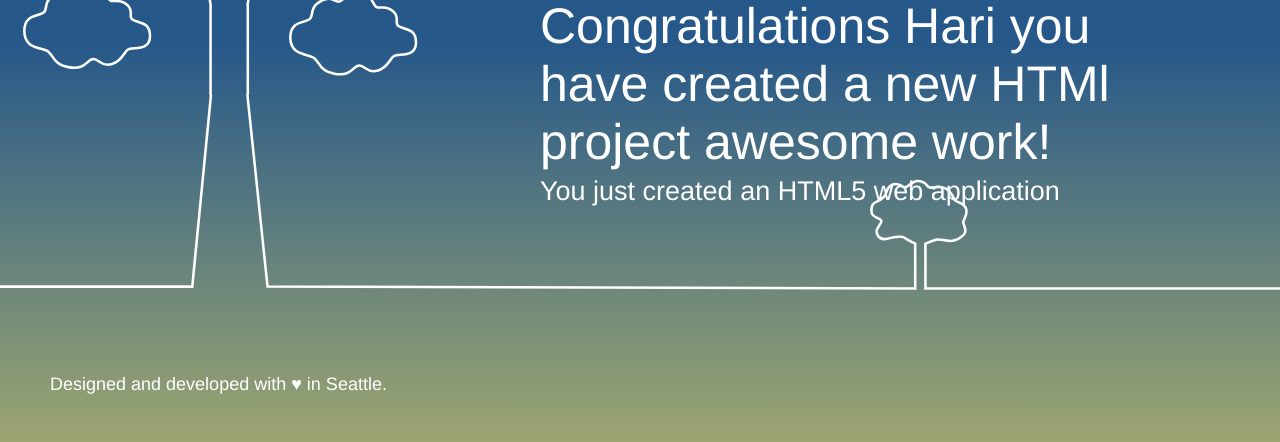
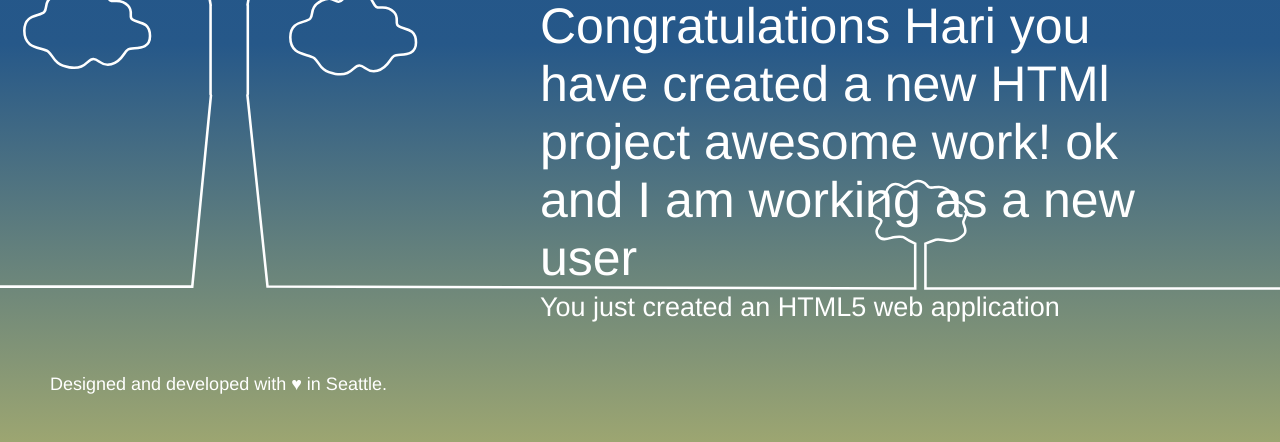
Before and after one commit to sudanpsg/mydummy, a plain HTML site: page webpage/index.html in a window 1280 px wide. Shown: the part 356-798 px from the top of the page. Drawn offline with Linux system fonts and the light colour scheme.

Commit message:
new user changes

```diff
--- a/webpage/index.html
+++ b/webpage/index.html
@@ -58,7 +58,7 @@
         <div class="message">
             <a class="twitter-link" href="http://twitter.com/home/?status=I%20created%20a%20project%20with%20AWS%20CodeStar!%20%23AWS%20%23AWSCodeStar%20https%3A%2F%2Faws.amazon.com%2Fcodestar"><img src="img/tweet.svg" /></a>
             <div class="text">
-                <h1>Congratulations Hari you have created a new HTMl project awesome work!</h1>
+                <h1>Congratulations Hari you have created a new HTMl project awesome work! ok and I am working as a new user</h1>
                 <h2>You just created an HTML5 web application</h2>
             </div>
         </div>
```
